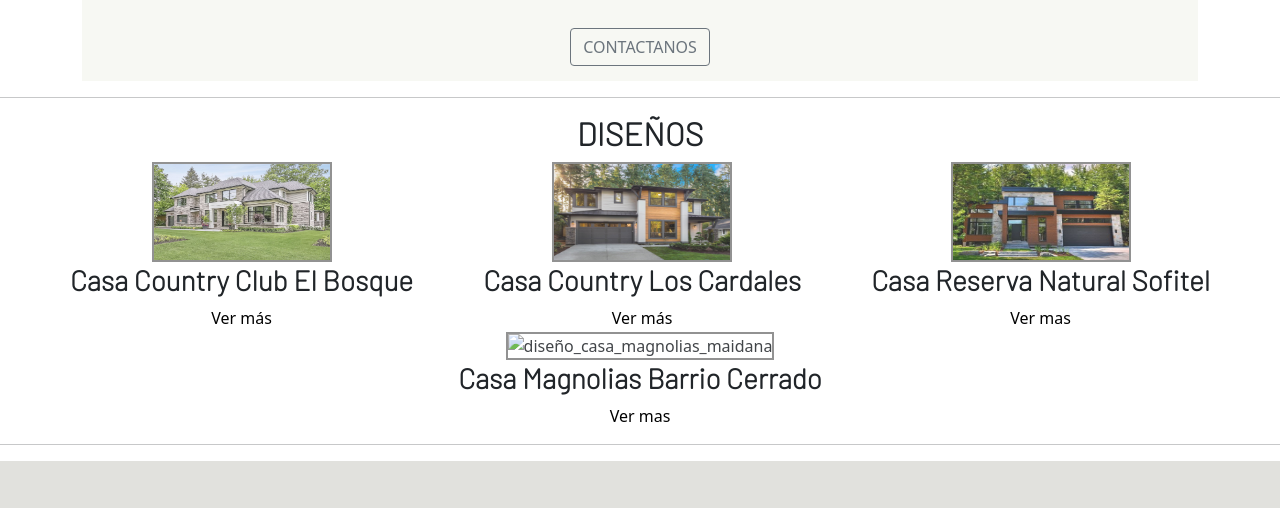
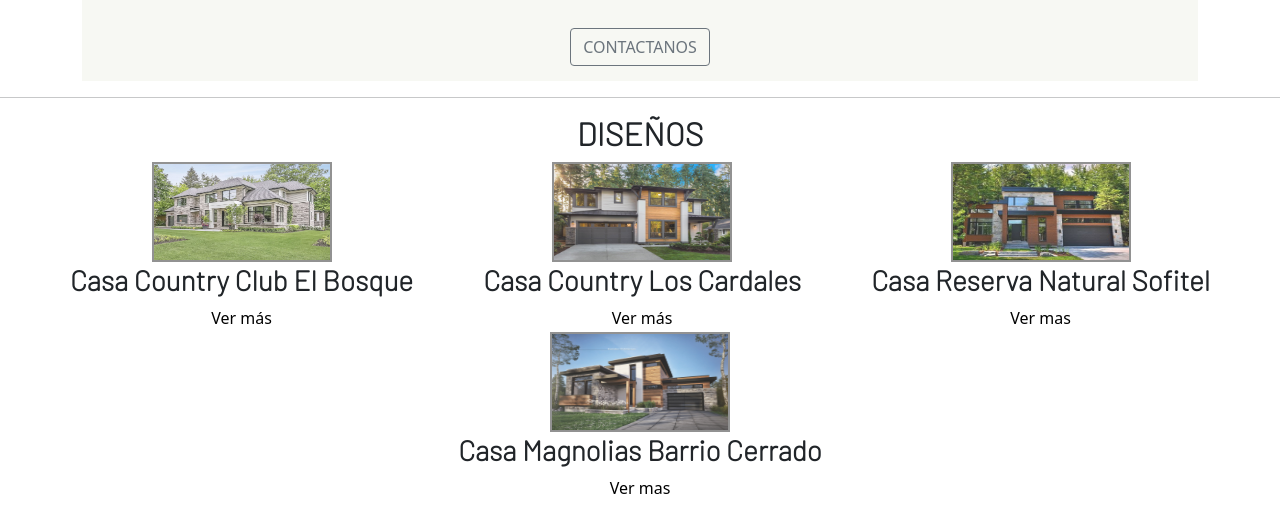
Before and after one commit to jamaidana/MaidanaConstruccion, a website: page index.html in a window 1280 px wide. Shown: the part 777-1285 px from the top of the page. Drawn offline with nearby package versions, Linux system fonts and the light colour scheme.

Commit message:
version final website

```diff
--- a/index.html
+++ b/index.html
@@ -101,7 +101,7 @@
             </article>
 
             <article>
-                <IMG src="Imagenes/Magnolias/diseño_casa_barrio_magnolias.jpg" alt="diseño_casa_magnolias_maidana"
+                <IMG src="Imagenes/Magnolias/diseno_casa_barrio_magnolias.jpg" alt="diseño_casa_magnolias_maidana"
                     class="foto 4">
                 <h3>Casa Magnolias Barrio Cerrado</h3>
                 <a href="">Ver mas</a>
```
